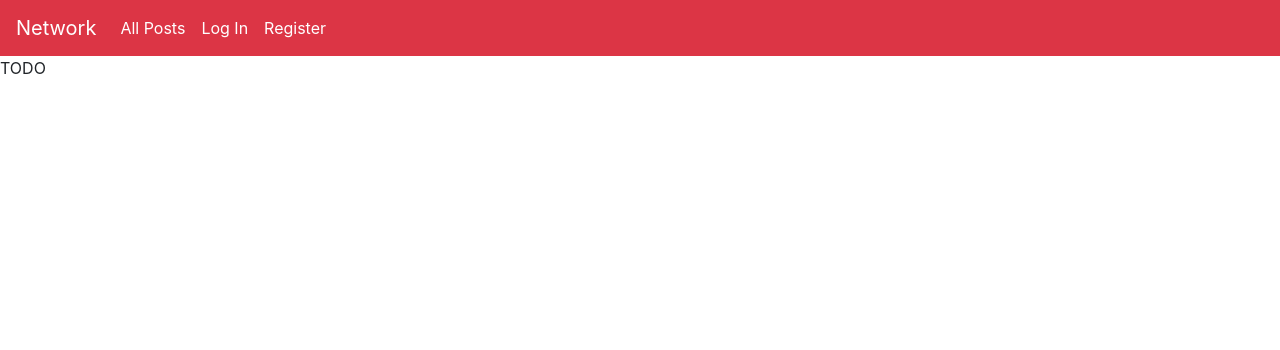
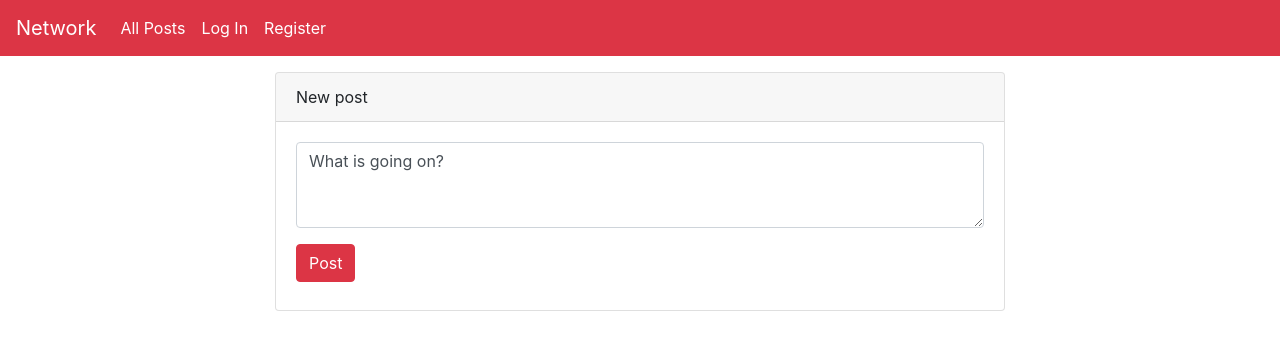
Before and after one commit to minhajul-karim/network, a Django app: page / in a window 1280 px wide. Shown: the top 350 px of the page. Run offline with Django 3.2, Linux system fonts and the light colour scheme; some libraries are stand-ins or nearby versions.

Commit message:
Add new post form in index.html

```diff
--- a/network/templates/network/index.html
+++ b/network/templates/network/index.html
@@ -1,5 +1,23 @@
 {% extends "network/layout.html" %}
 
 {% block body %}
-TODO
+<div class="container">
+    <div class="row">
+        <div class="col-md-8 mx-auto my-3">
+            <div class="card">
+                <div class="card-header">
+                    New post
+                </div>
+                <div class="card-body">
+                    <form>
+                        <div class="form-group">
+                            <textarea class="form-control" id="status" rows="3">What is going on?</textarea>
+                        </div>
+                        <input class="btn btn-danger mb-2" type="submit" value="Post">
+                    </form>
+                </div>
+            </div>
+        </div>
+    </div>
+</div>
 {% endblock %}
```
Also changed, not shown: network/static/network/images/favicon-32x32.png.
